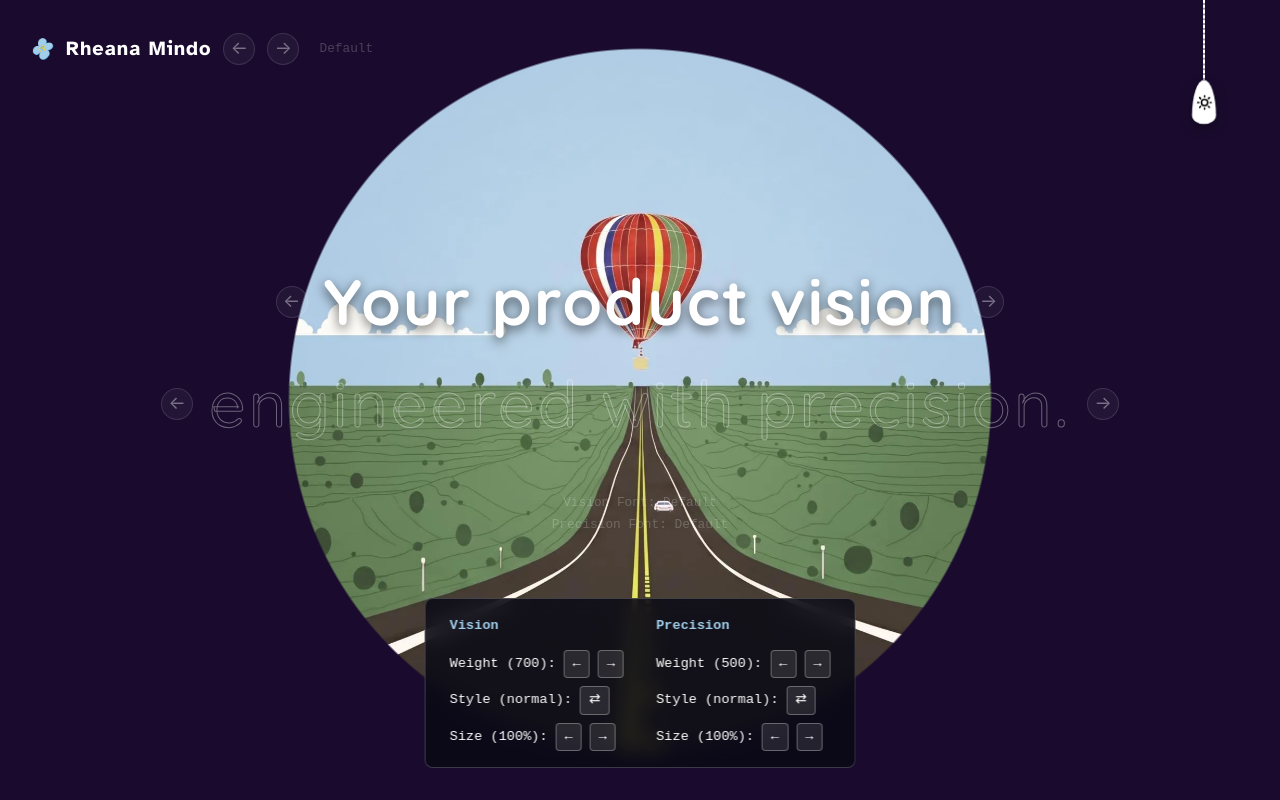
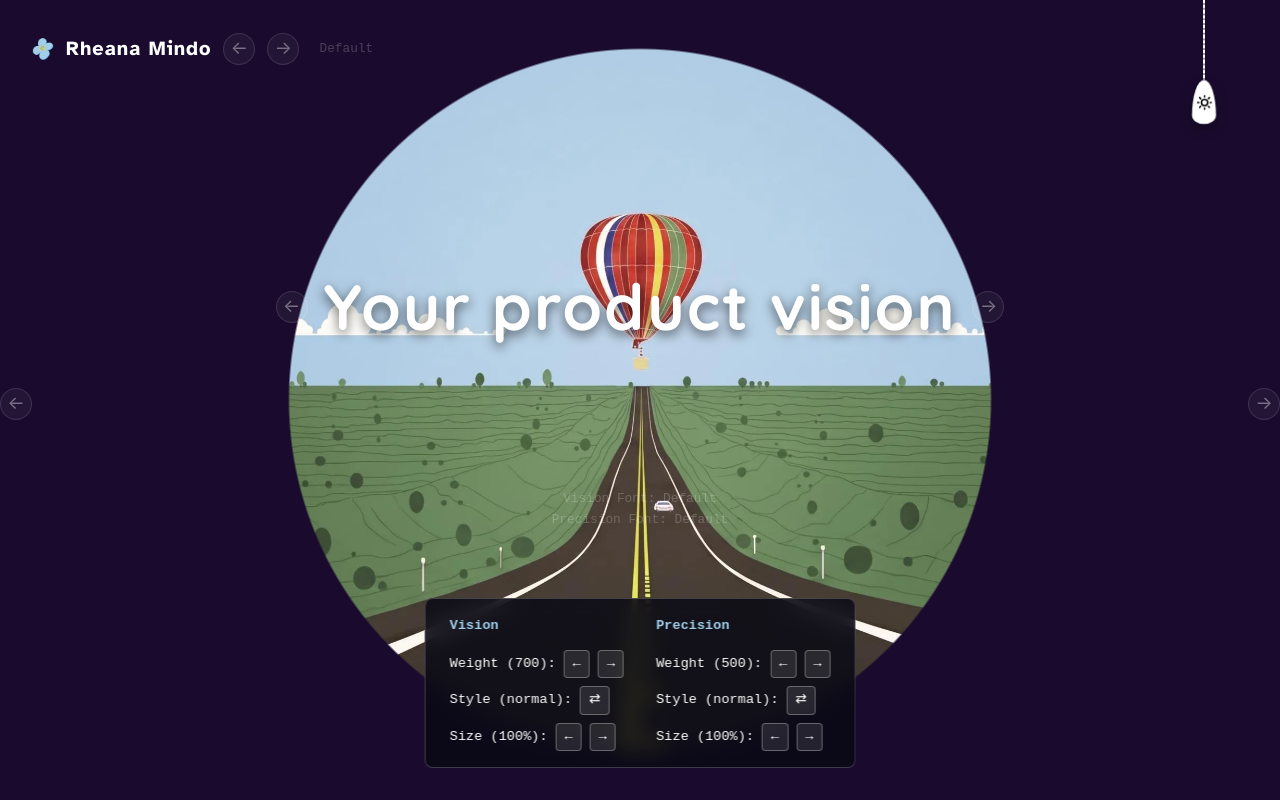
Before and after one commit to rmmindo/rheana-portfolio, a React (Vite) app in the folder apps/web/: page / in a window 1280 px wide. Both pictures are taken after a click on the button "Put them on". Built offline with nearby package versions, Linux system fonts and the light colour scheme.

Commit message:
feat: implement SVG laser engraver animation for precision text

```diff
--- a/apps/web/src/components/Hero.jsx
+++ b/apps/web/src/components/Hero.jsx
@@ -97,8 +97,19 @@ export default function Hero() {
               &#8592;
             </button>
 
+            <div className="hero-precision-container">
+              {/* LASER ENGRAVER SVG LAYER */}
               <div
-              className="hero-precision-container"
+                className="line-precision-engraver"
+                key={precisionFontIdx}
+                style={{ width: '100%', height: '1.5em', display: 'flex', justifyContent: 'center' }}
+              >
+                <svg width="100%" height="100%" style={{ overflow: 'visible' }}>
+                  <text
+                    x="50%"
+                    y="75%"
+                    textAnchor="middle"
+                    className="engraved-string"
                     style={{
                       fontFamily: precisionFontFamily,
                       fontWeight: pWeight,
@@ -106,26 +117,20 @@ export default function Hero() {
                       fontSize: `clamp(${2 * pSize}rem, ${5 * pSize}vw, ${4 * pSize}rem)`
                     }}
                   >
-              {/* Layer 1: The stationary wireframe/blueprint outline */}
-              <div className="precision-outline" aria-hidden="true" style={{ fontFamily: precisionFontFamily }}>
-                {precisionText}
-              </div>
-
-              {/* Layer 2: The solid letters that magnetically snap in. */}
-              <div className="precision-solid" key={precisionFontIdx}>
                     {precisionText.split('').map((char, index) => (
-                  <span
+                      <tspan
                         key={index}
-                    className="precision-char"
+                        className="engraved-char"
                         style={{
                           '--char-index': index,
-                      '--base-delay': `${baseDelay}s`,
-                      fontFamily: precisionFontFamily
+                          '--base-delay': `${baseDelay}s`
                         }}
                       >
                         {char === ' ' ? '\u00A0' : char}
-                  </span>
+                      </tspan>
                     ))}
+                  </text>
+                </svg>
               </div>
             </div>
 
--- a/apps/web/src/styles/components/_hero.scss
+++ b/apps/web/src/styles/components/_hero.scss
@@ -15,6 +15,7 @@
   flex-direction: column;
   align-items: center;
   gap: 0.25rem;
+  width: 100%;
 }
 
 /* FONT CYCLING LAYOUT */
@@ -23,6 +24,7 @@
   align-items: center;
   justify-content: center;
   gap: 1rem;
+  width: 100%;
 }
 
 .font-nav-btn {
@@ -40,6 +42,7 @@
   transition: all 0.2s;
 
   opacity: 0; /* Hidden initially */
+  flex-shrink: 0;
 }
 
 .font-nav-btn:hover {
@@ -92,8 +95,8 @@ html.is-clearing .typography-overlay-panel {
   letter-spacing: 0.05em;
   opacity: 0;
   transition: opacity 2000ms cubic-bezier(0.4, 0, 0.2, 1);
-  /* Starts fading in at 1.5s so it's fully visible by 3.5s */
   transition-delay: 1500ms;
+  width: 100%;
 }
 
 /* Base Reveal Trigger */
@@ -104,46 +107,51 @@ html.has-unlocked .hero-precision-container {
   opacity: 1;
 }
 
-/* Layer 1: The Hollow Blueprint Outline */
-.precision-outline {
-  color: transparent;
-  -webkit-text-stroke: 1px rgba(255, 255, 255, 0.4);
-  text-shadow: none;
+/* ------------------ LASER ENGRAVER EFFECT ------------------ */
+
+.line-precision-engraver {
+  position: relative;
+  width: 100%;
 }
 
-/* Layer 2: The Solid Overlay */
-.precision-solid {
-  position: absolute;
-  inset: 0;
-  display: flex;
+.engraved-char {
+  fill: transparent;
+  stroke: #7DF9FF; /* Electric Cyan Laser */
+  stroke-width: 1.5px;
+
+  /* Prepare the path for drawing */
+  stroke-dasharray: 400;
+  stroke-dashoffset: 400;
+
+  opacity: 0;
 }
 
-.precision-char {
-  display: inline-block;
-  color: #FFFFFF;
-  text-shadow: 0 2px 10px rgba(0, 0, 0, 0.8);
-
-  opacity: 0;
-  transform: translateY(12px) scale(0.95);
-  filter: blur(4px);
+/* The Laser Tracing Sequence */
+html.has-unlocked .engraved-char {
+  animation:
+    laser-fade-in 0.01s calc(var(--base-delay, 3s) + (var(--char-index) * 0.05s)) forwards,
+    laser-trace 0.4s calc(var(--base-delay, 3s) + (var(--char-index) * 0.05s)) forwards,
+    laser-pop-fill 0.2s calc(var(--base-delay, 3s) + 0.3s + (var(--char-index) * 0.05s)) forwards;
 }
 
-html.has-unlocked .precision-char {
-  animation: magnetic-snap 0.4s cubic-bezier(0.175, 0.885, 0.32, 1.25) forwards;
-  /* Uses the --base-delay passed from React (3s initially, 0s after cycling) */
-  animation-delay: calc(var(--base-delay, 3s) + (var(--char-index) * 0.04s));
+@keyframes laser-fade-in {
+  to { opacity: 1; }
 }
 
-@keyframes magnetic-snap {
+@keyframes laser-trace {
+  0% { stroke-dashoffset: 400; }
+  100% { stroke-dashoffset: 0; }
+}
+
+@keyframes laser-pop-fill {
   0% {
-    opacity: 0;
-    transform: translateY(12px) scale(0.95);
-    filter: blur(4px);
+    fill: transparent;
+    stroke: #7DF9FF;
   }
   100% {
-    opacity: 1;
-    transform: translateY(0) scale(1);
-    filter: blur(0);
+    fill: #FFFFFF;
+    stroke: transparent;
+    filter: drop-shadow(0 4px 8px rgba(0, 0, 0, 0.6));
   }
 }
 
@@ -151,12 +159,14 @@ html.has-unlocked .precision-char {
   .hero-vision, .hero-precision-container {
     transition: opacity 260ms linear;
   }
-  .precision-char {
+  .engraved-char {
     animation-duration: 0.1s !important;
     animation-delay: 0s !important;
   }
 }
-/* ADD TO THE BOTTOM OF _hero.scss */
+
+/* ------------------ TYPOGRAPHY OVERLAY PANEL ------------------ */
+
 .typography-overlay-panel {
   position: fixed;
   bottom: 2rem;
@@ -173,7 +183,8 @@ html.has-unlocked .precision-char {
   z-index: 10000;
   pointer-events: auto; /* Ensure clickable */
   font-family: monospace;
-  font-size: 0.85rem; opacity: 0;
+  font-size: 0.85rem;
+  opacity: 0;
 }
 
 .panel-section {
```
Lines whose indentation alone changed are shown as unchanged.
